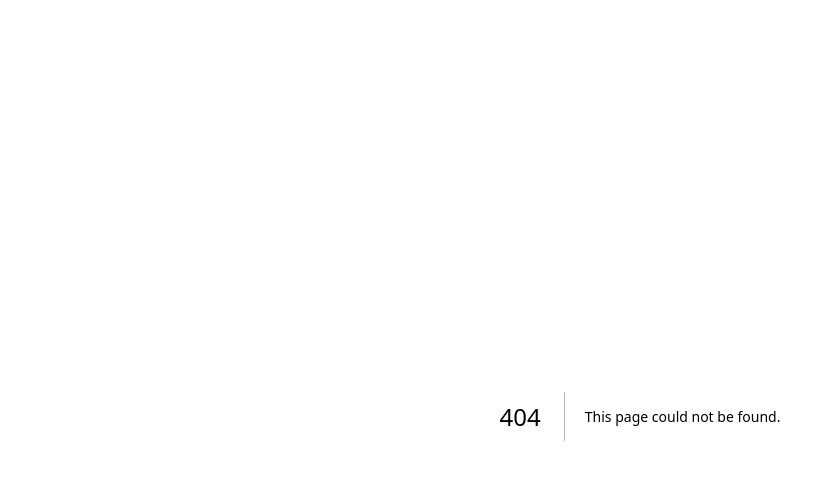
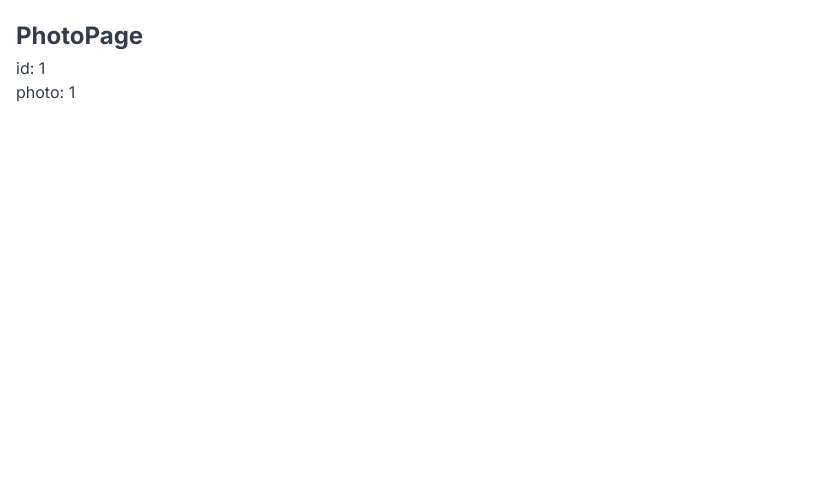
Before and after one commit to shrewman/next-course, a Next.js app: page /users/1/photos/1 in a window 1280 px wide. Before the commit this address had no page. Shown: the top 480 px of the page, without its empty margins (0-826 px from the left). Built offline with nearby package versions, Linux system fonts and the light colour scheme.

Commit message:
implement dynamic paths for detailed user info

```diff
--- /dev/null
+++ b/app/users/[id]/page.tsx
@@ -0,0 +1,13 @@
+import React from "react";
+
+interface Props {
+  params: {
+    id: number;
+  };
+}
+
+const UserDetailPage = ({ params }: Props) => {
+  return <div>UserDetailPage {params.id}</div>;
+};
+
+export default UserDetailPage;
--- /dev/null
+++ b/app/users/[id]/photos/[photoId]/page.tsx
@@ -0,0 +1,20 @@
+import React from "react";
+
+type Props = {
+  params: {
+    id: number;
+    photoId: number;
+  };
+};
+
+const PhotoPage = ({ params }: Props) => {
+  return (
+    <div>
+      <h1>PhotoPage</h1>
+      <p>id: {params.id}</p>
+      <p>photo: {params.photoId}</p>
+    </div>
+  );
+};
+
+export default PhotoPage;
```
